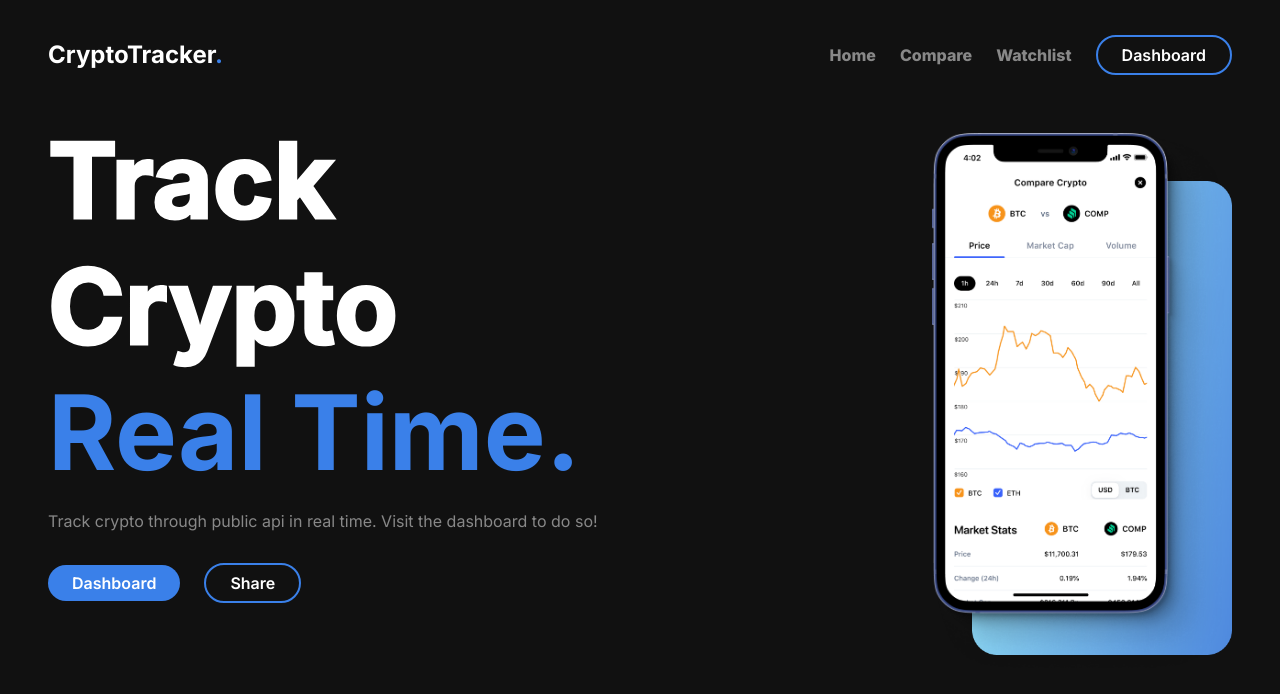
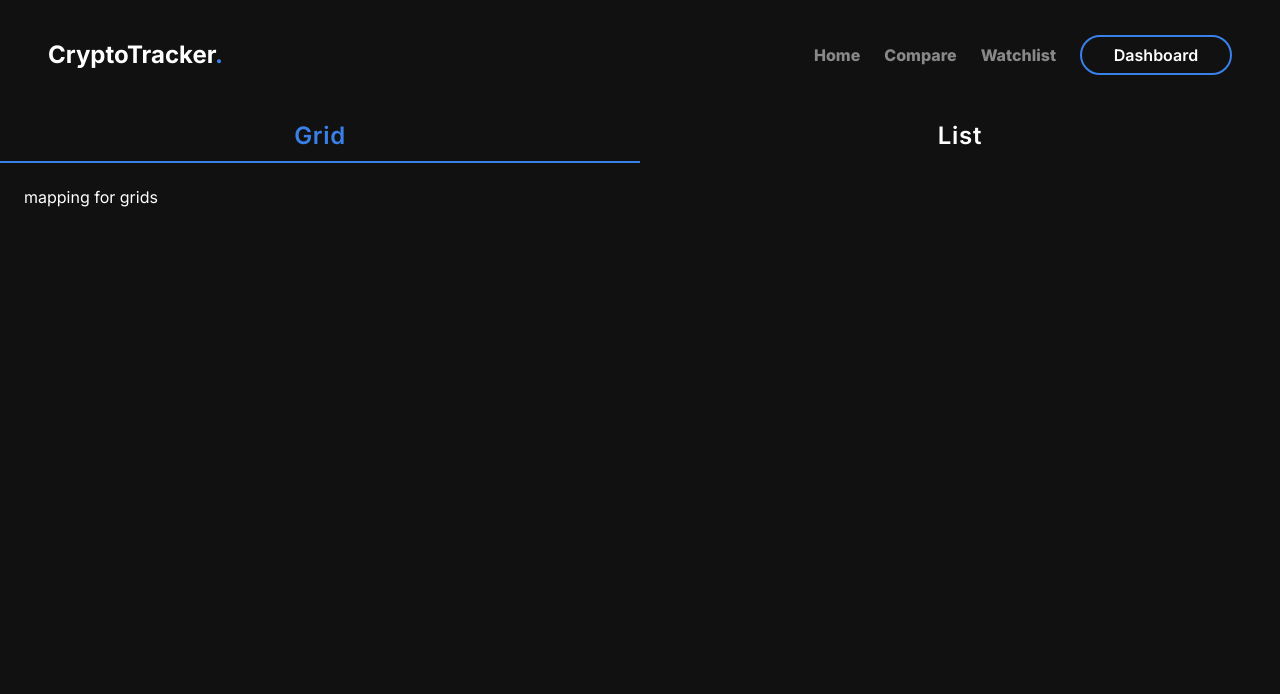
Before and after one commit to VivekkumarDahiya/crypto-tracker, a React (Vite) app: page /dashboard in a window 1280 px wide. Shown: the top 694 px of the page. Built offline with nearby package versions, Linux system fonts and the light colour scheme.

Commit message:
mui tabs

```diff
--- a/package.json
+++ b/package.json
@@ -13,10 +13,12 @@
     "@emotion/react": "^11.14.0",
     "@emotion/styled": "^11.14.1",
     "@mui/icons-material": "^7.3.7",
+    "@mui/lab": "^7.0.1-beta.21",
     "@mui/material": "^7.3.7",
     "framer-motion": "^12.34.0",
     "react": "^19.2.0",
-    "react-dom": "^19.2.0"
+    "react-dom": "^19.2.0",
+    "react-router": "^7.13.0"
   },
   "devDependencies": {
     "@eslint/js": "^9.39.1",
--- a/src/App.jsx
+++ b/src/App.jsx
@@ -1,20 +1,21 @@
-import Footer from "./components/common/Footer";
-import Header from "./components/common/Header";
-import MainComponent from "./components/landingPage/maincomponent";
-
-
+import {BrowserRouter, Routes, Route} from "react-router";
+import HomePage from "./pages/home";
+import "./App.css";
+import Dashboard from "./pages/dashboard";
 
 
 
 
 const App=()=>{
   return(
-    <>
-
-     <Header/>
-     <MainComponent/>
-
-    </>
+    <div className="App">
+      <BrowserRouter>
+      <Routes>
+       <Route path="/home" element={<HomePage/>}/>
+       <Route path="/dashboard" element={<Dashboard/>}/>
+      </Routes>
+      </BrowserRouter>
+    </div>
   )
 }
 
--- a/src/components/button/style.css
+++ b/src/components/button/style.css
@@ -19,6 +19,8 @@
     border-radius: 3rem;
     font-weight: 600;
     cursor: pointer;
+  min-width: 100px;
+  text-align: center;
 }
 
 .outlined-btn:hover{
--- a/src/components/common/Header/drawer.jsx
+++ b/src/components/common/Header/drawer.jsx
@@ -1,9 +1,9 @@
 
 import { useState } from 'react';
 import SwipeableDrawer from '@mui/material/SwipeableDrawer';
-import Button from '@mui/material/Button';
 import MenuRoundedIcon from '@mui/icons-material/MenuRounded';
 import IconButton from '@mui/material/IconButton';
+import { Link } from 'react-router';
 
 export default function SwipeableTemporaryDrawer() {
    const [open,setOpen]=useState(false)
@@ -15,18 +15,18 @@ export default function SwipeableTemporaryDrawer() {
             </IconButton>
           <SwipeableDrawer anchor={'right'} open={open} onClose={()=>setOpen(false)}  >
          <div className='menu'>
-            <a href="/" className="sidebar">
+            <Link to="/home" className="sidebar">
             <p className="barlink">Home</p>
-           </a>
-           <a href="/" className="sidebar">
+           </Link>
+           <Link to="/compare" className="sidebar">
             <p className="barlink">Compare</p>
-           </a>
-           <a href="/" className="sidebar">
+           </Link>
+           <Link to="/watchlist" className="sidebar">
             <p className="barlink">Watchlist</p>
-           </a >
-           <a href="/" className="sidebar">
+           </Link >
+           <Link to="/dashboard" className="sidebar">
             <p className="barlink">Dashboard</p>
-           </a>
+           </Link>
          </div>
           </SwipeableDrawer >
 
--- a/src/components/common/Header/index.jsx
+++ b/src/components/common/Header/index.jsx
@@ -1,4 +1,5 @@
 
+import { Link } from "react-router";
 import Button from "../../button";
 import SwipeableTemporaryDrawer from "./drawer";
 import "./style.css"
@@ -11,21 +12,21 @@ const Header=()=>{
            <h1  className="logo">CryptoTracker<span style={{color:"var(--blue)"}}>.</span></h1>
 
            <nav  className="links">
-           <a href="/" className="navlink">
+           <Link to="/home" className="navlink">
             <p className="link">Home</p>
-           </a>
-           <a href="/" className="navlink">
+           </Link>
+           <Link to="/compare" className="navlink">
             <p className="link">Compare</p>
-           </a>
-           <a href="/" className="navlink">
+           </Link>
+           <Link to="/watchlist" className="navlink">
             <p className="link">Watchlist</p>
-           </a >
-           <a href="/" className="navlink">
+           </Link >
+           <Link to="/dashboard" className="navlink">
             <Button
             text={"Dashboard"}
             outlined={true}
             onClick={()=>console.log("btn click")}/>
-           </a>
+           </Link>
            </nav>
            <div className="mobile-drawer">
             <SwipeableTemporaryDrawer/>
--- /dev/null
+++ b/src/components/dashboard/tabs/index.jsx
@@ -0,0 +1,54 @@
+import { useState } from 'react';
+import Box from '@mui/material/Box';
+import Tab from '@mui/material/Tab';
+import TabContext from '@mui/lab/TabContext';
+import TabList from '@mui/lab/TabList';
+import TabPanel from '@mui/lab/TabPanel';
+import { createTheme, ThemeProvider } from '@mui/material/styles';
+
+export default function TabComponent() {
+  const [value, setValue] = useState('grid');
+
+  const handleChange = (event, newValue) => {
+    setValue(newValue);
+  };
+
+  const style={
+    color:"var(--white)",
+    width:"50vh",
+    fontSize:"1.5rem",
+    fontWeight:600,
+    fontFamily:"Inter",
+    textTransform:"capitalize"
+  }
+
+  const theme=createTheme({
+    palette:{
+        primary:{
+        main:"#3a80e9",
+        },
+    },
+  })
+
+  return (
+    <ThemeProvider  theme={theme}>
+      <TabContext value={value}>
+          <TabList onChange={handleChange} variant="fullWidth">
+            <Tab
+             label="Grid"
+             value="grid"
+             sx={style} />
+            <Tab label="List" value="list"  sx={style} />
+          </TabList>
+        <TabPanel value="grid">
+              <div>mapping for grids</div>
+
+        </TabPanel>
+        <TabPanel value="list">
+            <div>mapping for lists</div>
+        </TabPanel>
+
+      </TabContext>
+    </ThemeProvider >
+  );
+}
--- a/src/components/landingPage/maincomponent/index.jsx
+++ b/src/components/landingPage/maincomponent/index.jsx
@@ -2,23 +2,46 @@ import "./style.css";
 import Button from "../../button";
 import phone from  "../../../assets/phone.png"
 import gradient from  "../../../assets/gradient.png"
-
+import {motion} from "framer-motion"
 
 
 const MainComponent=()=>{
     return(
         <div className="flex-info">
              <div className="left-component">
-                <h1 className="tracker-crypto-heading">Track Crypto</h1>
-                <h1 className="real-time-heading">Real Time.</h1>
-                <p className="info-text">Track crypto through public api in real time. Visit the dashboard to do so!</p>
-                <div className="flex-btn">
+                <motion.h1 className="tracker-crypto-heading"
+                initial={{opacity:0,y:50}}
+                animate={{opacity:1,y:0}}
+                transition={{duration:0.5}}
+                >Track Crypto</motion.h1>
+                <motion.h1 className="real-time-heading"
+                initial={{opacity:0,y:50}}
+                animate={{opacity:1,y:0}}
+                transition={{duration:0.5,delay:0.5}}
+                >Real Time.</motion.h1>
+                <motion.p
+                initial={{opacity:0,y:50}}
+                animate={{opacity:1,y:0}}
+                transition={{duration:0.5,delay:1}}
+                 className="info-text">Track crypto through public api in real time. Visit the dashboard to do so!</motion.p>
+                <motion.div
+                initial={{opacity:0,x:-50}}
+                animate={{opacity:1,x:0}}
+                transition={{duration:0.5,delay:1.5}}
+                 className="flex-btn">
                     <Button  text={"Dashboard"}/>
                     <Button  text={"Share"}  outlined={true}/>
-                </div>
+                </motion.div>
              </div>
              <div className="phone-container">
-                <img src={phone}  className="phone-imge"/>
+                <motion.img  src={phone}  className="phone-imge"
+                initial={{y:-10}}
+                animate={{y:10}}
+                transition={{type:"smooth",
+                    repeatType:"mirror",
+                    duration:2,
+                    repeat:Infinity
+                }}/>
                 <img src={gradient} className="gradient-img"/>
              </div>
         </div>
--- a/src/components/landingPage/maincomponent/style.css
+++ b/src/components/landingPage/maincomponent/style.css
@@ -129,7 +129,7 @@
     position: absolute;
     width: 220px;
     min-width: unset;
-    left: 50%;
+    left: 20%;
     top: 0;
     transform: translateX(-50%);
   }
--- /dev/null
+++ b/src/pages/dashboard.jsx
@@ -0,0 +1,15 @@
+import Header from "../components/common/Header";
+import TabComponents from "../components/dashboard/tabs";
+
+
+
+const Dashboard=()=>{
+    return(
+        <div>
+         <Header/>
+         <TabComponents/>
+        </div>
+    )
+}
+
+export default Dashboard;
--- /dev/null
+++ b/src/pages/home.jsx
@@ -0,0 +1,14 @@
+import Header from "../components/common/Header";
+import MainComponent from "../components/landingPage/maincomponent";
+
+
+const HomePage=()=>{
+    return(
+       <div>
+         <Header/>
+         <MainComponent/>
+       </div>
+    )
+}
+
+export default HomePage;
```
Also changed, not shown: src/components/dashboard/tabs/style.css (added), 1 other file (tests, documents, lock files or other folders).
